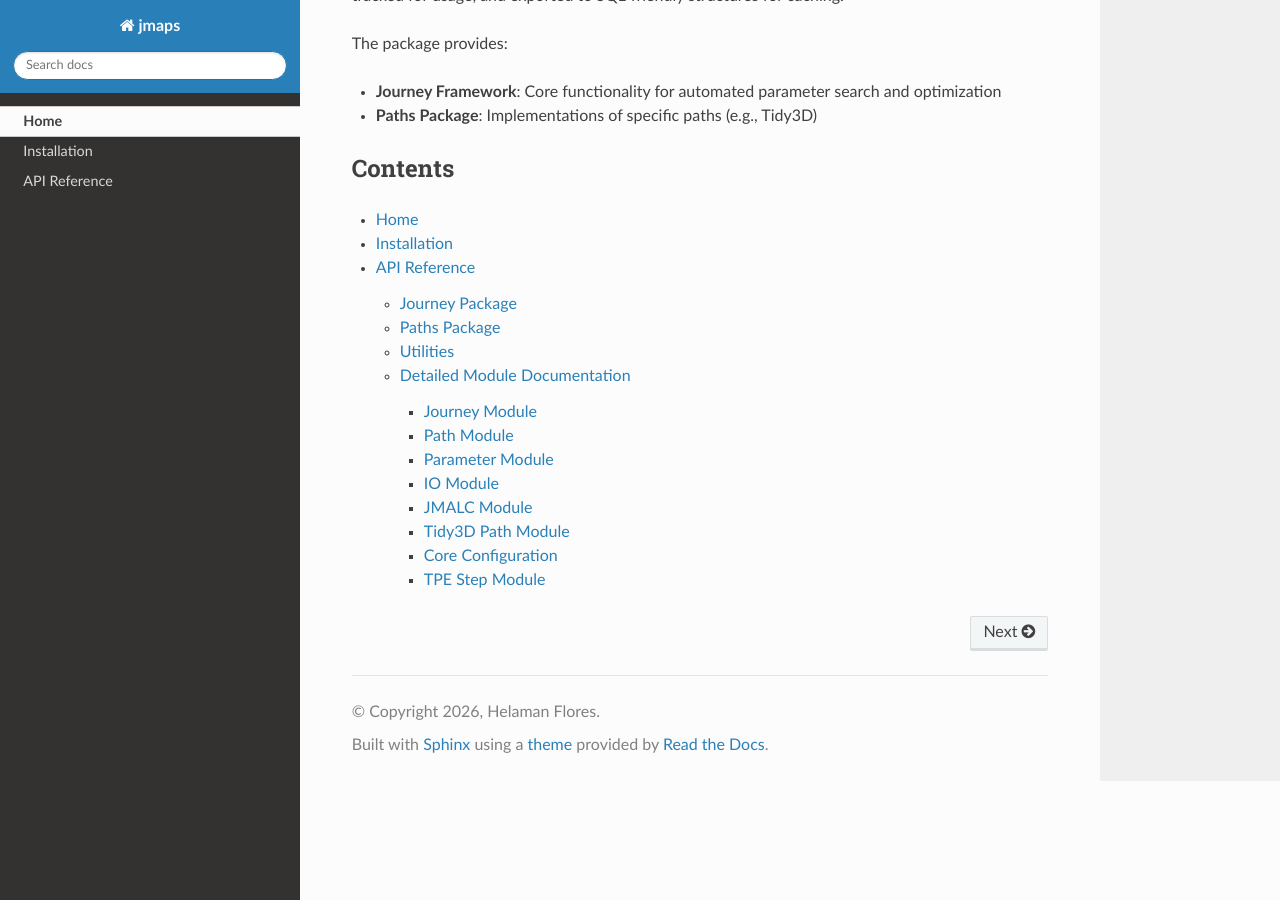
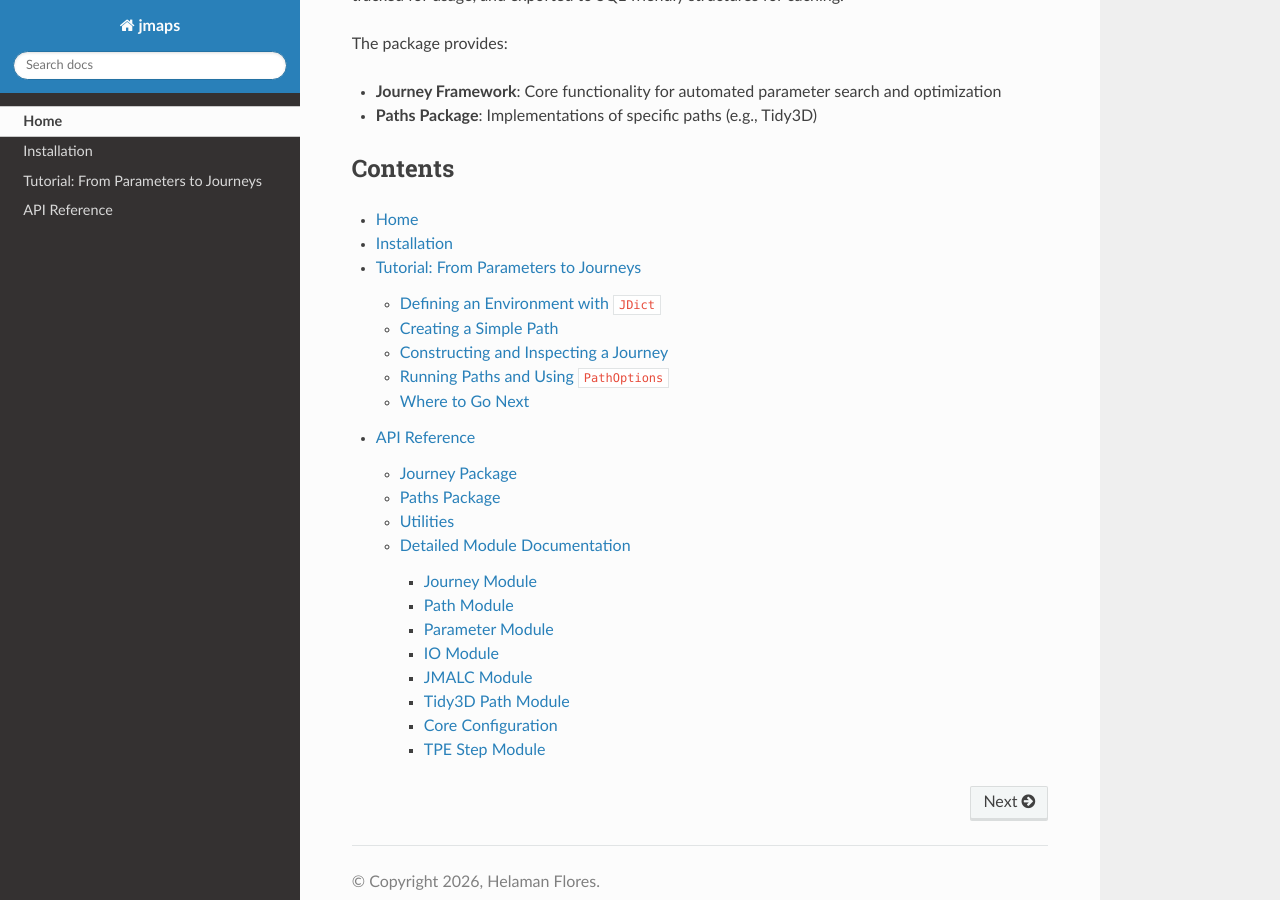
Before and after one commit to Sephiram591/JourneyMAPS, a Sphinx documentation site: the page built from docs/index.rst, in a window 1280 px wide and 900 px high, scrolled down 1655 px. Built offline with Sphinx 7.4.7 and the Read the Docs theme 3.1.0, drawn with Linux system fonts in a browser that asks for light colours; some of the changed lines change nothing that is shown.

Commit message:
Added tutorial section

```diff
--- a/docs/index.rst
+++ b/docs/index.rst
@@ -74,4 +74,5 @@
 .. toctree::
    Home <self>
    installation
+   tutorial
    api
--- /dev/null
+++ b/docs/tutorial.rst
@@ -0,0 +1,114 @@
+Tutorial: From Parameters to Journeys
+=====================================
+
+This tutorial walks through the core pieces of a small but realistic workflow,
+mirroring the example notebooks in ``src/jmaps/dev``. It assumes you have
+completed the :doc:`installation` steps and have ``jmaps`` importable.
+
+All examples use the recommended import:
+
+.. code-block:: python
+
+   import jmaps as jm
+
+Defining an Environment with ``JDict``
+--------------------------------------
+
+The first step is to define an **environment**: a tree of parameters describing
+how a path (or set of paths) should run. Environments are represented by
+ :class:`jmaps.journey.param.JDict`.
+
+.. code-block:: python
+
+   from datetime import datetime, timezone
+   import numpy as np
+   from jmaps import ResetCondition
+
+   env = jm.JDict(data={"a": jm.JValue(1)})
+   env["o"] = jm.JValue(2, float)              # typed scalar
+   env["l"] = {"apples": 3}                    # nested dict, auto-wrapped
+   env["r"] = jm.Refer(["l", "apples"])        # reference into the tree
+   env["i"] = jm.InvisibleParam({"oranges": 4})
+   env["x"] = jm.XBuffer(
+       datetime.now,
+       timezone.utc,
+       reset_condition=ResetCondition.ON_RUN_IF_PARENT_PATH,
+   )
+   env["y"] = jm.YBuffer(np.linspace, 1, 5, jm.InvisibleParam(11))
+
+The ``param_test.ipynb`` notebook in ``src/jmaps/dev`` contains additional
+experiments showing how usage tracking and SQL export work via
+``env.get_sql_data(show_unused=..., show_invisible=...)``.
+
+Creating a Simple Path
+----------------------
+
+Next, we define a **path** by subclassing :class:`jmaps.journey.path.JPath`.
+Each path implements a ``_run`` method that consumes an environment and returns
+ a :class:`jmaps.journey.path.PathResult`.
+
+Below, ``PowerPath`` simply squares the parameter ``o`` and stores it in the SQL
+result dictionary:
+
+.. code-block:: python
+
+   class PowerPath(jm.JPath):
+       name: str = "power"
+       changelog: str | None = 'Takes the square of "o"'
+
+       def _run(self, env: jm.JDict, subpath_results, verbose: bool = False):
+           return jm.PathResult(sql={"result": env["o"] ** 2}, file=None)
+
+This corresponds to the ``PowerPath`` example in ``journey_test.ipynb``.
+
+Constructing and Inspecting a Journey
+-------------------------------------
+
+To execute paths and cache their results, we build a :class:`jmaps.journey.journey.Journey`
+object. In practice you will point ``db_engine_arg`` at your own Postgres
+database; here we use a placeholder connection string:
+
+.. code-block:: python
+
+   engine = "postgresql+psycopg://USERNAME:PASSWORD@HOST:5432/DBNAME"
+   journey = jm.Journey("Test", db_engine_arg=engine, cache_db_meta=True)
+   journey.update_path(PowerPath())
+
+   print(journey)
+   # Journey(Test)
+   # Paths:
+   #    power
+
+Running Paths and Using ``PathOptions``
+---------------------------------------
+
+The :class:`jmaps.journey.journey.PathOptions` object controls how paths are
+executed and whether cached results are reused:
+
+.. code-block:: python
+
+   force_0 = jm.PathOptions(force_run_to_depth=0, verbose=True)
+   force_1 = jm.PathOptions(force_run_to_depth=1, verbose=True)
+
+   # First run: compute and cache
+   result, subpath_results = journey.run(env, "power", force_1)
+   print(result.sql)          # {"result": 4}
+
+   # Second run: load from cache (no recomputation)
+   result, subpath_results = journey.run(env, "power", force_0)
+   print(result.sql)          # {"result": 4}
+
+Behind the scenes, ``Journey`` uses SQLAlchemy models (:mod:`jmaps.journey.jmalc`)
+to store path definitions, versions, and results. The lower part of
+``journey_test.ipynb`` shows how to inspect these tables directly with a
+SQLAlchemy session.
+
+Where to Go Next
+----------------
+
+- Explore ``param_test.ipynb`` to see more advanced parameter-tree behaviors
+  (usage tracking, invisible parameters, and SQL export options).
+- Explore ``alchemy.ipynb`` for an illustrative SQLAlchemy schema that
+  motivated the higher-level abstractions in :mod:`jmaps.journey.jmalc`.
+- Use the patterns above to build your own environments and paths, then register
+  them on a ``Journey`` and scale up to more complex, batched workflows.
```
